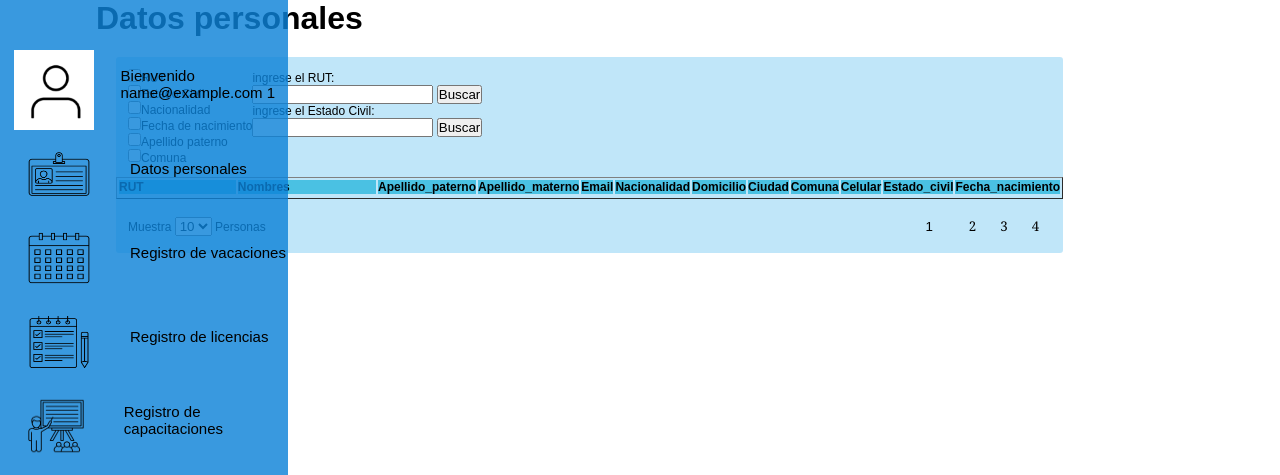
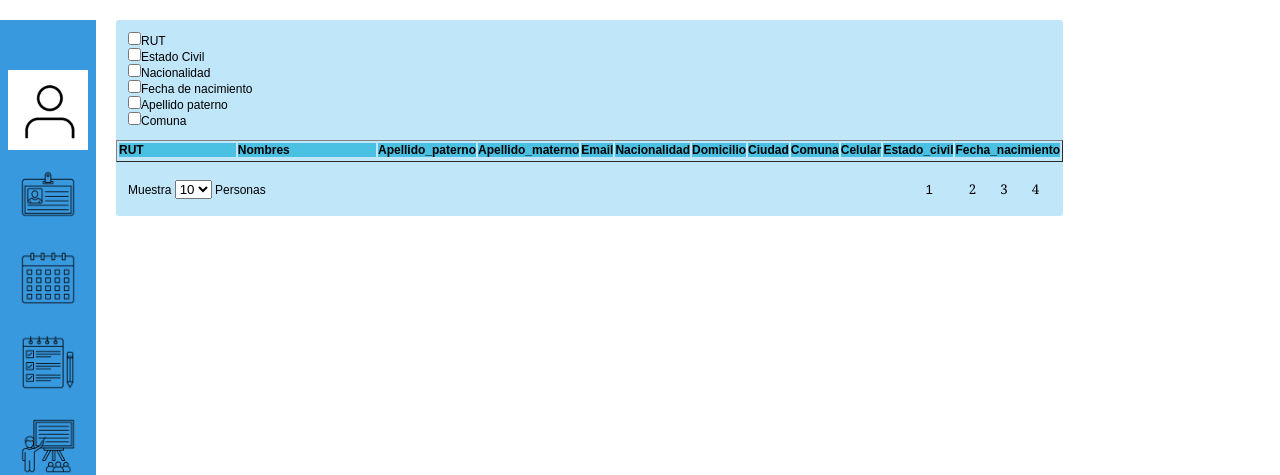
Before and after one commit to babbigam/Kaiser_ABM-taller-de-integracion-I, a PHP site: page /Adatospersonales.php in a window 1280 px wide. Shown: the top 475 px of the page. Run offline with PHP 8.4, Linux system fonts and the light colour scheme; the visitor is signed in with stand-in values (Sample User, id 1); tables that the repository leaves empty or names only in its code hold one stand-in row (values such as "Sample post"); data that the repository does not hold is empty; some libraries are stand-ins or nearby versions.

Commit message:
mostrar ocultar labels

```diff
--- a/ADatospersonales.php
+++ b/ADatospersonales.php
@@ -14,7 +14,7 @@
 <head>
     <meta charset="UTF-8">
     <link rel="stylesheet" href="assets/css/stylemenu.css">
-    <link rel="stylesheet" href="assets/css/stylee.css">
+    <link rel="stylesheet" href="assets/css/style.css">
     <link rel="stylesheet" href="https://fonts.googleapis.com/css2?family=Material+Symbols+Outlined:opsz,wght,FILL,GRAD@48,400,0,-25" />
     <title>Datos personales</title>
 </head>
@@ -24,31 +24,57 @@
         </header>
 
         <div class="main-content">
-        <h1>    Datos personales</h1>
+
             <div class="contenedor-datatable">
                 <!--TABLE HEADER ELEMENTS-->
                 <div class="datatable-header">
                     <!--BUTTONS & CHECKBOXS-->
                     <div class="botonesbusqueda">
-                        <input type="checkbox" class="checkoption" value="1" onclick="checkedOnClick(this);"><span>RUT                 </span><br>
-                        <input type="checkbox" class="checkoption" value="2" onclick="checkedOnClick(this);"><span>Estado Civil        </span><br>
-                        <input type="checkbox" class="checkoption" value="3" onclick="checkedOnClick(this);"><span>Nacionalidad        </span><br>
-                        <input type="checkbox" class="checkoption" value="4" onclick="checkedOnClick(this);"><span>Fecha de nacimiento </span><br>
-                        <input type="checkbox" class="checkoption" value="5" onclick="checkedOnClick(this);"><span>Apellido paterno    </span><br>
-                        <input type="checkbox" class="checkoption" value="6" onclick="checkedOnClick(this);"><span>Comuna              </span><br>
+                        <input type="checkbox" class="checkoption" id="1" onclick="checkedOnClick(this);"><span>RUT                 </span><br>
+                        <input type="checkbox" class="checkoption" id="2" onclick="checkedOnClick(this);"><span>Estado Civil        </span><br>
+                        <input type="checkbox" class="checkoption" id="3" onclick="checkedOnClick(this);"><span>Nacionalidad        </span><br>
+                        <input type="checkbox" class="checkoption" id="4" onclick="checkedOnClick(this);"><span>Fecha de nacimiento </span><br>
+                        <input type="checkbox" class="checkoption" id="5" onclick="checkedOnClick(this);"><span>Apellido paterno    </span><br>
+                        <input type="checkbox" class="checkoption" id="6" onclick="checkedOnClick(this);"><span>Comuna              </span><br>
                     </div>
                     <!--NAV SEARCH BAR-->
 
                     <div class="Busqueda">
-                        <div class="busquedarut" display: none>
+
+                        <div class="busquedarut" style="display: none">
                             <form action="" method= "get">
                                 <p>ingrese el RUT:</p><input type="text" name="busquedarut">
                                <input type="submit" name="enviar" value="Buscar">
                             </form>
                         </div>
-                        <div class="busquedarestado">
+
+                        <div class="busquedarestado" style="display: none">
                             <form action="" method= "get">
-                            <p>ingrese el Estado Civil:</p><input type="text" name="busquedarut">
+                                <p>ingrese el Estado Civil:</p><input type="text" name="busqueda1">
+                                <input type="submit" name="enviar" value="Buscar">
+                            </form>
+                        </div>
+                        <div class="busquedanacionalidad" style="display: none">
+                            <form action="" method= "get">
+                                <p>ingrese la nacionalidad:</p><input type="text" name="busqueda2">
+                                <input type="submit" name="enviar" value="Buscar">
+                            </form>
+                        </div>
+                        <div class="busquedafechanaci" style="display: none">
+                            <form action="" method= "get">
+                                <p>ingrese la fecha de nacimiento:</p><input type="text" name="busqueda3">
+                                <input type="submit" name="enviar" value="Buscar">
+                            </form>
+                        </div>
+                        <div class="busquedaapellidopaterno" style="display: none">
+                            <form action="" method= "get">
+                                <p>ingrese el apellido paterno:</p><input type="text" name="busqueda4">
+                                <input type="submit" name="enviar" value="Buscar">
+                            </form>
+                        </div>
+                        <div class="busquedacomuna" style="display: none">
+                            <form action="" method= "get">
+                                <p>ingrese la comuna:</p><input type="text" name="busqueda5">
                                 <input type="submit" name="enviar" value="Buscar">
                             </form>
                         </div>
@@ -149,9 +175,62 @@
             <script type="text/javascript">
                 $(document).ready(function(){
                     $('.checkoption').click(function() {
-                $('.checkoption').not(this).prop('checked', false);});
+                    $('.checkoption').not(this).prop('checked', false);
+                    });
                 });
         </script>
+        <script>
+            $(document).ready(function(){
+            $("#1").click(function(){
+                $(".busquedarut").show();
+                $(".busquedarestado").hide();
+                $(".busquedanacionalidad").hide();
+                $(".busquedafechanaci").hide();
+                $(".busquedaapellidopaterno").hide();
+                $(".busquedacomuna").hide();
+            });
 
+            $("#2").click(function(){
+                $(".busquedarestado").show();
+                $(".busquedarut").hide();
+                $(".busquedanacionalidad").hide();
+                $(".busquedafechanaci").hide();
+                $(".busquedaapellidopaterno").hide();
+                $(".busquedacomuna").hide();
+            });
+            $("#3").click(function(){
+                $(".busquedanacionalidad").show();
+                $(".busquedarut").hide();
+                $(".busquedarestado").hide();
+                $(".busquedafechanaci").hide();
+                $(".busquedaapellidopaterno").hide();
+                $(".busquedacomuna").hide();
+            });
+            $("#4").click(function(){
+                $(".busquedafechanaci").show();
+                $(".busquedarut").hide();
+                $(".busquedanacionalidad").hide();
+                $(".busquedarestado").hide();
+                $(".busquedaapellidopaterno").hide();
+                $(".busquedacomuna").hide();
+            });
+            $("#5").click(function(){
+                $(".busquedaapellidopaterno").show();
+                $(".busquedarut").hide();
+                $(".busquedanacionalidad").hide();
+                $(".busquedafechanaci").hide();
+                $(".busquedarestado").hide();
+                $(".busquedacomuna").hide();
+            });
+            $("#6").click(function(){
+                $(".busquedacomuna").show();
+                $(".busquedarut").hide();
+                $(".busquedanacionalidad").hide();
+                $(".busquedafechanaci").hide();
+                $(".busquedaapellidopaterno").hide();
+                $(".busquedarestado").hide();
+            });
+            });
+        </script>
     </body>
 </html>
--- a/assets/css/stylee.css
+++ b/assets/css/style.css
@@ -107,8 +107,6 @@
   'GRAD' -25,
   'opsz' 48
 }
-
-
 
 .contenedor-datatable .datatable-header .navbar-search .input-search{
     width: 100%;
```
Also changed, not shown: 1 other file. Lines whose indentation alone changed are shown as unchanged.
